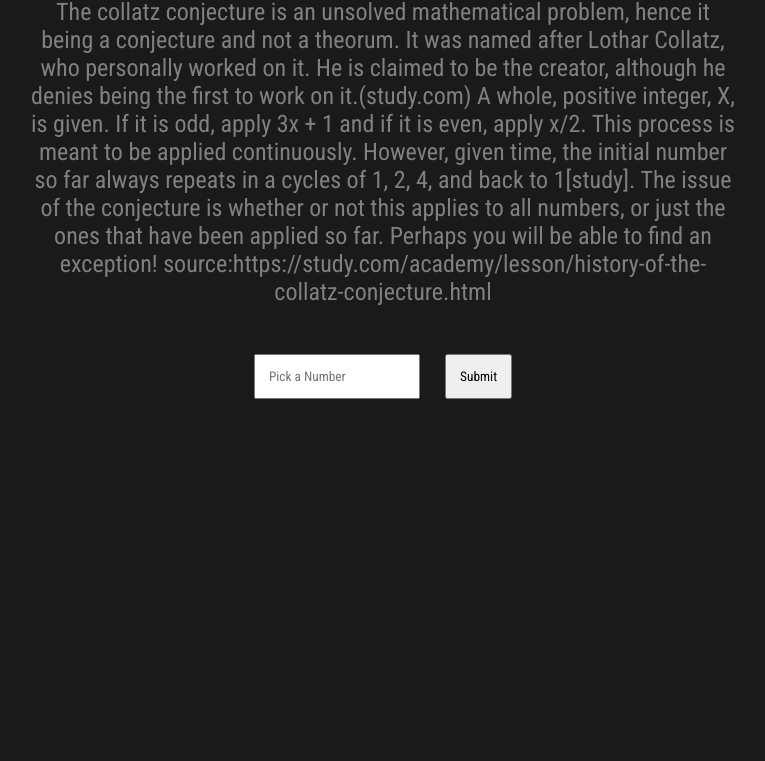
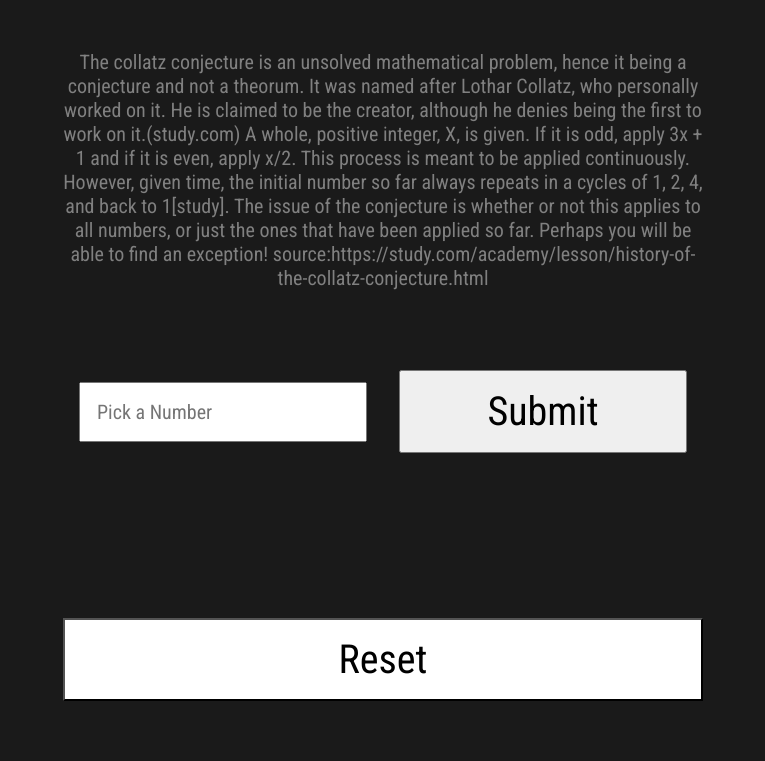
Before and after one commit to DanaFreitas/Collatzconjecture2, a website: page index.html in a window 1280 px wide. Shown: the part 212-973 px from the top of the page, without its empty margins (257-1022 px from the left). Before the commit the page ends 800 px from the top, so only its background shows below. Drawn offline with nearby package versions, Linux system fonts and the light colour scheme.

Commit message:
Fairly good draft collatz 2

```diff
--- a/collatz.js
+++ b/collatz.js
@@ -1,41 +1,4 @@
-/*THE PROBLEM IS THAT THE DATA BEING CALCULATED WAS AS TEMPORARY AS THE CLICK ITSELF. MAKING THE GRAPH NEEDS TO BE THE ONCLICK,
-NOT THE CALCULATING OF THE DATA.*/
 
-
-
-//const calculate = document.getElementById("submit");
-
-//calculate.addEventListener("click", () => {
-
-/*
-const data = {
-  'React': 185134,
-  'Vue': 195514,
-  'Angular': 80460,
-  'Svelte': 57022,
-  'Ember.js': 22165,
-  'Backbone.js': 27862
-};
-
-
-const ctx = document.getElementById('myChart').getContext('2d');
-
-      const myChart = new Chart(ctx, {
-        type: 'bar',
-        data: {
-          labels: Object.keys(data),
-          datasets: [
-            {
-              label: 'Number of GitHub Stars',
-              data: Object.values(data),
-            },
-          ],
-        },
-      });
-
-
-    })
-*/
 
 
 
@@ -43,17 +6,18 @@ const ctx = document.getElementById('myChart').getContext('2d');
 
 const calculate = document.getElementById("submit");
 
+const reset = document.getElementById("reset");
+
 calculate.addEventListener("click", () => {
 
-    //Y axis
       let Yvalue = [];
-    //X axis
+
       let Xvalue = [0];
 
       let input = document.getElementById("input").value;
       let parseinput = parseInt(input);
       let initial = 0;
-    //Math to do the conjecture.
+
       while (parseinput != 1) {
         if (parseinput % 2 == 0) {
           parseinput = parseinput / 2;
@@ -71,16 +35,15 @@ calculate.addEventListener("click", () => {
 
 
 
-      new Chart(ctx, {
-   //let thechart =  new Chart(ctx, {
-          //line graph
-        type: "line",
+     new Chart(ctx, {
+           type: "line",
 
         data: {
           labels: Xvalue,
-          //line graph data
+
           datasets: [
             {
+              label: "Value of the initial number as it is modified",
               fill: false,
               lineTension: 0,
               backgroundColor: "#FFFFFF",
@@ -90,31 +53,35 @@ calculate.addEventListener("click", () => {
           ],
         },
         options: {
-            //legend won't show up
-          legend: { display:true},
-            //title data
-          title: {
+
+        legend: {display:true},
+            title: {
             display: true,
-            text: "The progression of the Collatz Conjecture",
             fontSize: 16,
             fontColor: "white",
           },
           scales: {
-              //y axis data
-            y: //[
-              //{
-                //ticks:
-                //{min:1, max:2,} //
+            y:
+
+
+
                 { min: 1, max: Math.max(...Yvalue) }
 
-              //},
-            //],
+
+
           },
         },
       });
-    //information shown to user
     let display = document.getElementById("info");
       display.textContent =  "The final number is " + parseinput + " and it took " + initial + " iterations.";
 
+
+      window.scrollTo({top:document.body.scrollHeight, left:0, behavior: "smooth"})
+
+
 })
-//})
+
+
+reset.addEventListener("click", () => {
+  location.reload();
+})
--- a/index.html
+++ b/index.html
@@ -14,18 +14,21 @@
         <h1>Learn about the Collatz Conjecture</h1>
         <p>The collatz conjecture is an unsolved mathematical problem, hence it being a conjecture and not a theorum. It was named after Lothar Collatz, who personally worked on it. He is claimed to be the creator, although he denies being the first to work on it.(study.com) A whole, positive integer, X, is given. If it is odd, apply 3x + 1 and if it is even, apply x/2. This process is meant to be applied continuously. However, given time, the initial number so far always repeats in a cycles of 1, 2, 4, and back to 1[study]. The issue of the conjecture is whether or not this applies to all numbers, or just the ones that have been applied so far. Perhaps you will be able to find an exception! source:https://study.com/academy/lesson/history-of-the-collatz-conjecture.html
         </p>
-        <form class="DoubleInputButton"><input type="number" placeholder="Pick a Number" id="input"><button id="submit" type="button">Submit</button></form>
+        <form class="DoubleInputButton"><input type="number" placeholder="Pick a Number" id="input"><button id="submit" type="button"  class="button">Submit</button></form>
     </div>
     <div class="part2">
         <div ><canvas id="myChart" class="myChart"  ></canvas></div>
         <div class="info" id="info"></div>
+
+        <form id="ResetForm" ><button id="reset" type="button" class="button">Reset</button></form>
+
     </div>
 </div>
 
 </body>
 
-<!-- <script src="https://cdn.jsdelivr.net/npm/chart.js"></script>  -->
+
 <script src="https://cdnjs.cloudflare.com/ajax/libs/Chart.js/3.7.1/chart.min.js"></script>
-<!-- <script src="https://cdnjs.cloudflare.com/ajax/libs/Chart.js/2.9.4/Chart.js"></script>  -->
+
 <script src="collatz.js"></script>
 </html>
--- a/style.scss
+++ b/style.scss
@@ -1,17 +1,112 @@
+@import url("https://fonts.googleapis.com/css2?family=Roboto+Condensed:ital,wght@0,400;1,300&display=swap");
 
-  @import url('https://fonts.googleapis.com/css2?family=Roboto+Condensed:ital,wght@0,400;1,300&display=swap');
+* {
+  margin: 0;
+  padding: 0;
+  box-sizing: border-box;
+  font-family: "Roboto Condensed", sans-serif;
+}
 
+html {
+  font-size: calc(15px + 0.390625vw);
+}
 
-*{ margin:0; padding: 0; box-sizing: border-box;     font-family: 'Roboto Condensed', sans-serif;}
+body {
+  background-color: #1a1a1a;
+  color: white;
+}
 
-body {background-color: #1A1A1A; color:white;}
+.container {
+  width: 100%;
+  display: flex;
+  align-items: center;
+  justify-content: space-between;
+  flex-direction: column;
+  .part1 {
+    width: 50%;
+    display: flex;
+    align-items: center;
+    justify-content: space-evenly;
+    flex-direction: column;
+    margin-top: 3rem;
+    h1 {
+      font-size: 3rem;
+    }
+    p {
+      font-size: 1rem;
+      width: 100%;
+      text-align: center;
+      margin-top: 3rem;
+      color: grey;
+    }
 
-.container {width:100%; display:flex; align-items:center; justify-content: space-between; flex-direction: column;
-   .part1{width:50%; display:flex; align-items:center; justify-content: space-evenly; flex-direction: column; margin-top: 3rem;
-     h1{font-size: 3rem;}
-      p{font-size: 1.5rem; width:60ch; text-align: center; margin-top: 3rem; color:grey;}
-     .DoubleInputButton{margin-top: 3rem; input, button{padding:.8rem; margin-left: .8rem; margin-right: .8rem;}}}}
+    .DoubleInputButton {
+      margin-top: 3rem;
+      display: flex;
+      align-items: center;
+      justify-content: space-between;
+      flex-direction: column;
+      width: 100%;
+      font-size: 0.1rem;
 
-.part2{width:50%; height:5rem;.info{width:50%;height:5rem;}.myChart{z-index: 10; height:2rem; width:2rem;}}
+      input,
+      button {
+        padding: 0.8rem;
+        margin-left: 0.8rem;
+        margin-right: 0.8rem;
+        margin-top: 1rem;
+        margin-bottom: 1rem;
+        width: 100%;
+        font-size: 2rem;
+      }
 
-.info {height:2rem; width:2rem;}
+      input {
+        font-size: 1rem;
+      }
+    }
+
+    @media only screen and (min-width: 768px) {
+      .DoubleInputButton {
+        flex-direction: row;
+      }
+    }
+  }
+}
+
+.part2 {
+  width: 50%;
+  height: 5rem;
+  .info {
+    width: 50%;
+    height: 5rem;
+  }
+  .myChart {
+    z-index: 10;
+    height: 2rem;
+    width: 2rem;
+  }
+
+  #reset {
+    background-color: white;
+    text-align: center;
+    width: 100%;
+    margin: auto;
+    margin-bottom: 3rem;
+    padding: 0.8rem;
+    font-size: 2rem;
+  }
+
+  #ResetForm {
+    display: flex;
+    align-items: center;
+  }
+}
+
+.info {
+  height: 2rem;
+  width: 2rem;
+}
+.button:hover {
+  cursor: pointer;
+  color: red;
+}
```
Also changed, not shown: notes.txt (+17 -0 lines), style.css, 1 other file.
